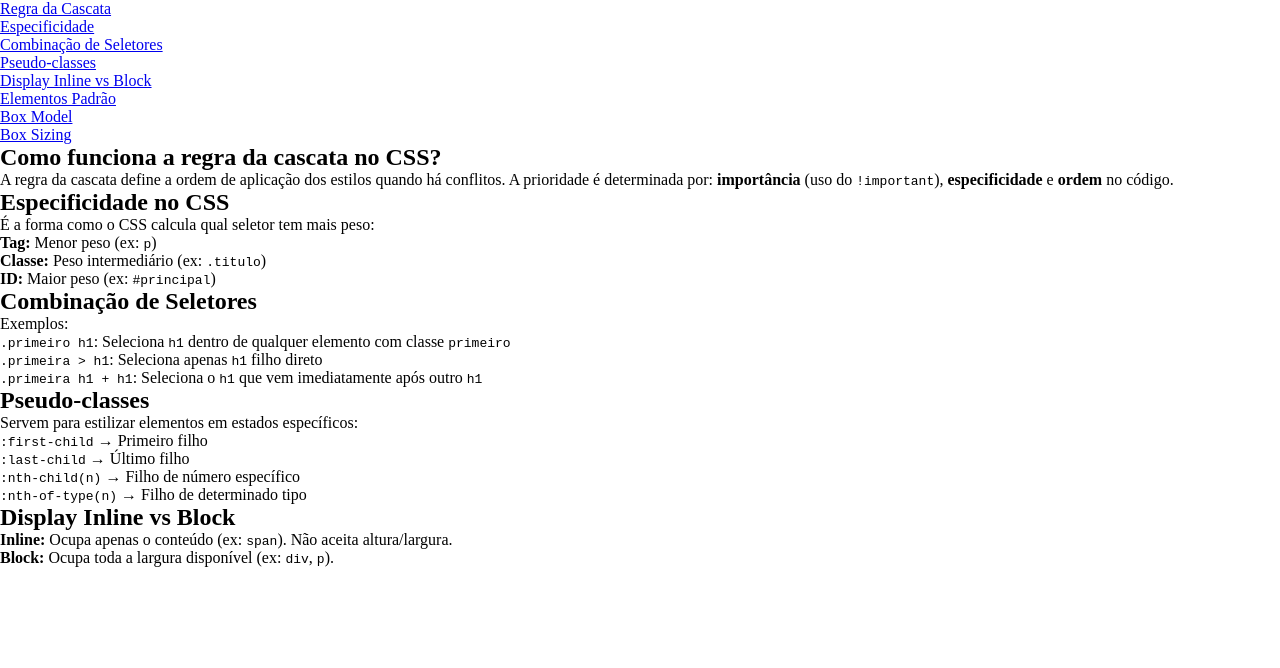
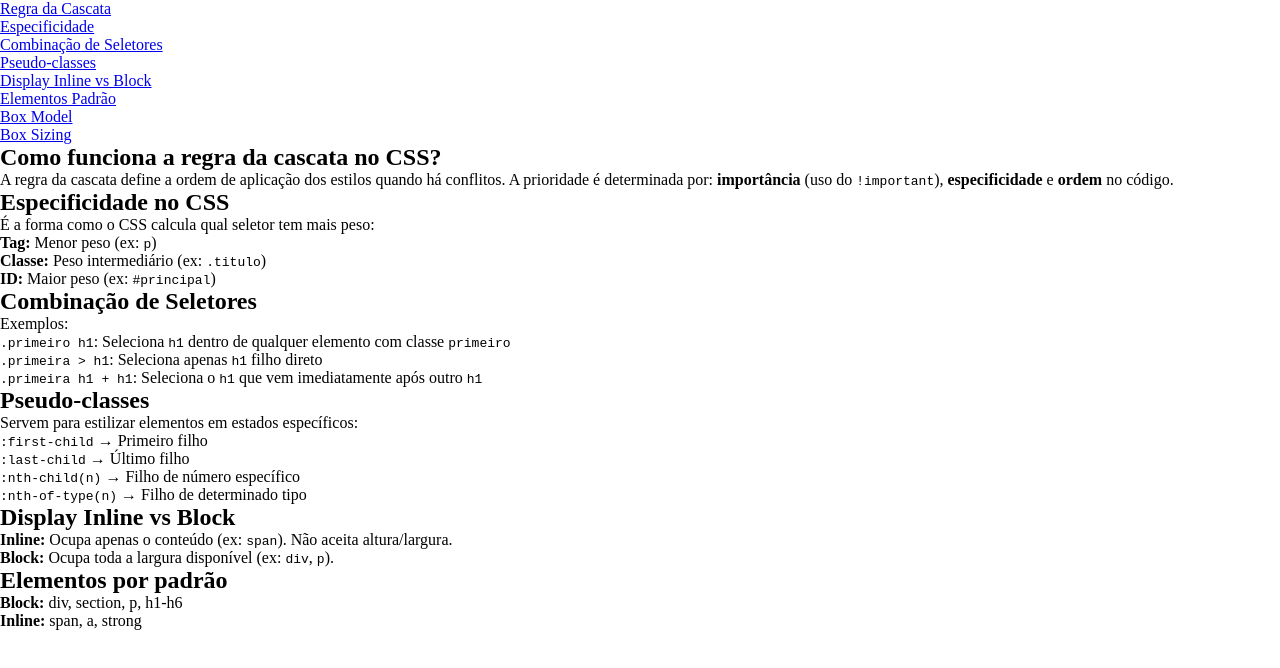
Before and after one commit to braga-pcd/atv-temas, a plain HTML site: page index.html in a window 1280 px wide. Drawn offline with Linux system fonts and the light colour scheme.

Commit message:
setimo commit

```diff
--- a/index.html
+++ b/index.html
@@ -63,5 +63,13 @@
             <p><strong>Inline:</strong> Ocupa apenas o conteúdo (ex: <code>span</code>). Não aceita altura/largura.</p>
             <p><strong>Block:</strong> Ocupa toda a largura disponível (ex: <code>div</code>, <code>p</code>).</p>
         </section>
+
+        <section id="padroes">
+            <h1>Elementos por padrão</h1>
+            <ul>
+                <li><strong>Block:</strong> div, section, p, h1-h6</li>
+                <li><strong>Inline:</strong> span, a, strong</li>
+            </ul>
+        </section>
 </body>
 </html>
```
